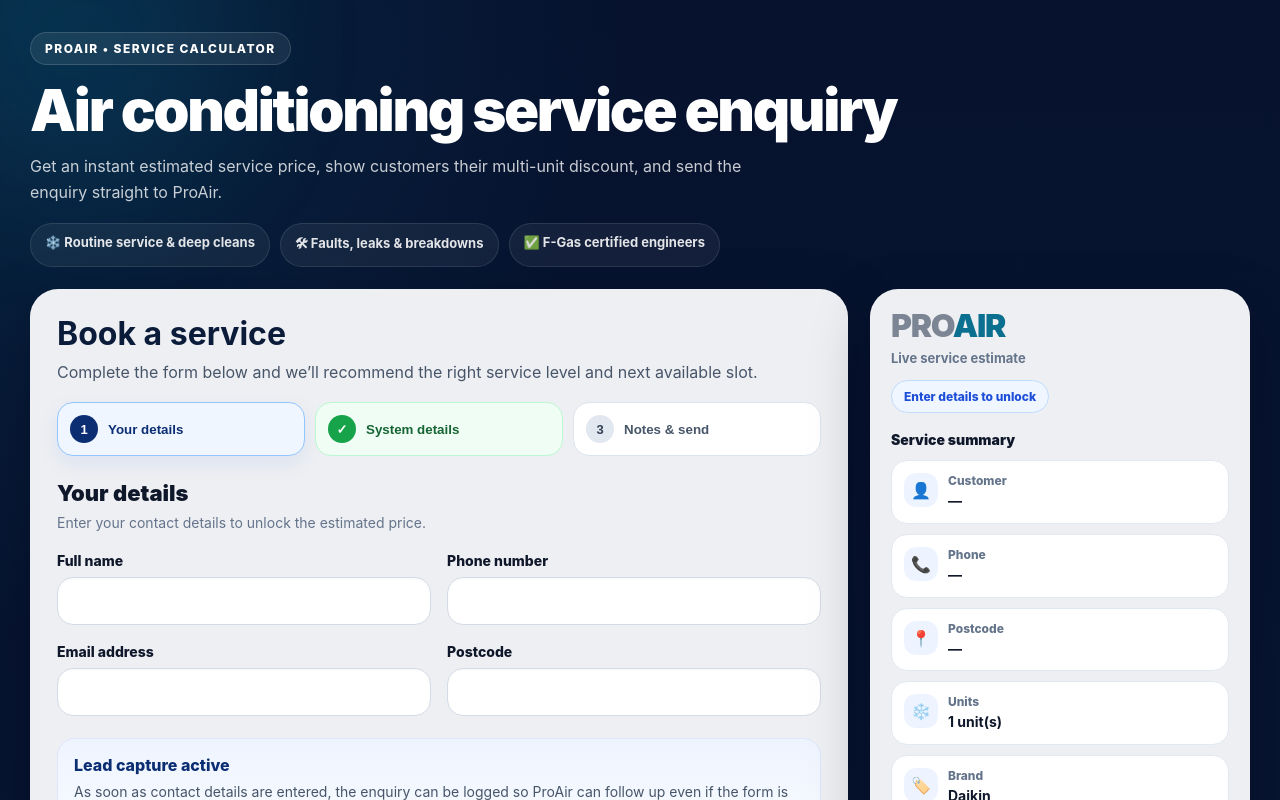
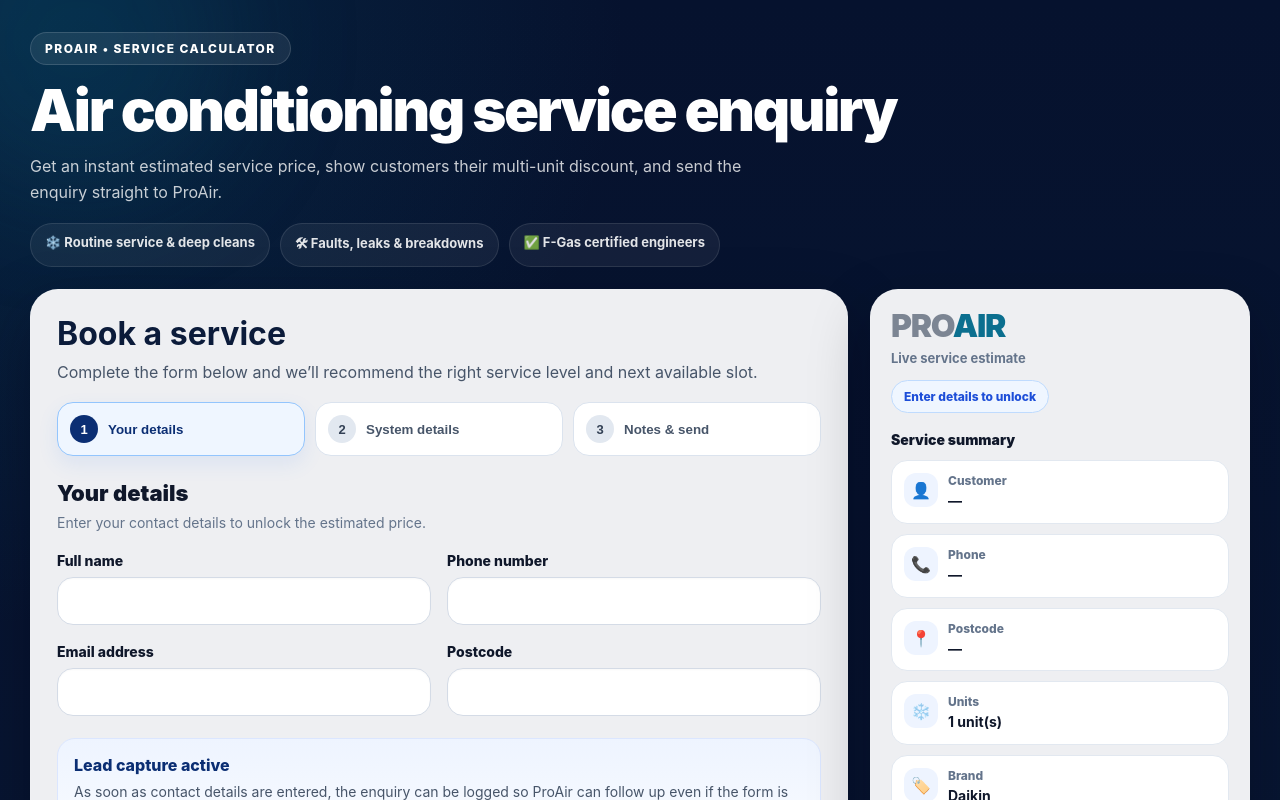
Before and after one commit to ProAir-Climate-Change/ProAirService, a Next.js app: page / in a window 1280 px wide. Shown: the top 800 px of the page. Built offline with nearby package versions, Linux system fonts and the light colour scheme.

Commit message:
Update page.jsx

```diff
--- a/app/page.jsx
+++ b/app/page.jsx
@@ -169,14 +169,14 @@
     postcode.trim();
 
   const step1Complete = detailsComplete;
-  const step2Complete =
-    indoorUnits &&
-    outdoorUnits &&
-    brand &&
-    systemType &&
-    indoorUnitType &&
-    lastServiced &&
-    enquiryType;
+ const step2Complete =
+  indoorUnits !== "1" ||
+  outdoorUnits !== "1" ||
+  brand !== "Daikin" ||
+  systemType !== "Single split" ||
+  indoorUnitType !== "Wall mounted" ||
+  lastServiced !== "Within 12 months" ||
+  enquiryType !== "Routine service";
 
   const unitCount = indoorUnits === "5+" ? 5 : Number(indoorUnits);
 
```
